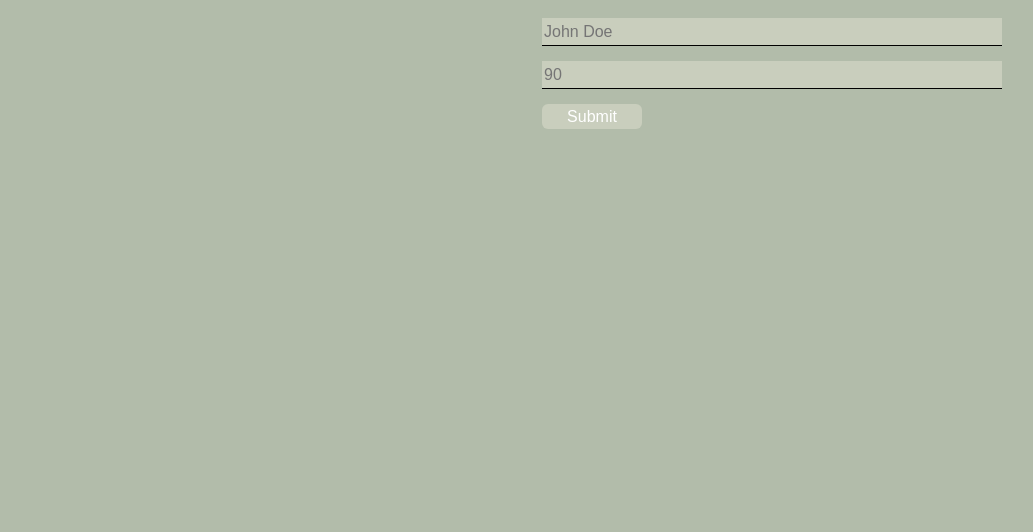
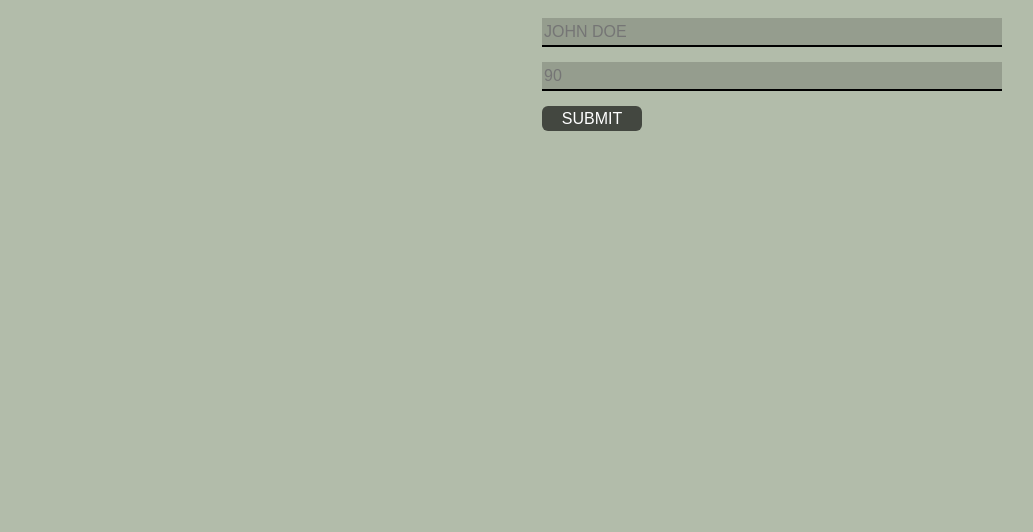
Before and after one commit to GhostEsso/Leaderboard, a website built with webpack: page src/index.html in a window 1280 px wide. Shown: the part 268-800 px from the top of the page, without its empty margins (118-1151 px from the left). Built offline with nearby package versions, Linux system fonts and the light colour scheme.

Commit message:
submit button style improved

```diff
--- a/src/style.css
+++ b/src/style.css
@@ -92,9 +92,10 @@ form input {
   font-size: 12pt;
   margin-bottom: 15px;
   border: none;
-  border-bottom: 1px solid black;
-  background: #c9cebd;
+  border-bottom: 2px solid black;
+  background: #0000002a;
   color: white;
+  text-transform: uppercase;
 }
 
 form input[type='submit'] {
@@ -102,6 +103,7 @@ form input[type='submit'] {
   border: none;
   border-radius: 6px;
   cursor: pointer;
+  background-color: rgba(0, 0, 0, 0.623);
 }
 
 .nameList {
@@ -121,7 +123,6 @@ form input[type='submit'] {
 @media screen and (max-width: 768px) {
   .main {
     max-width: 100%;
-    padding: 10px;
   }
 
   .left,
```
Also changed, not shown: dist/index.bundle.js.
